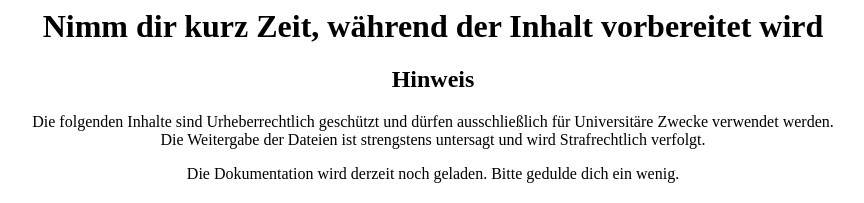
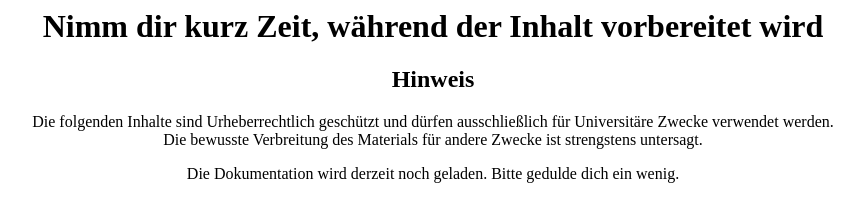
Before and after one commit to oezdem05/DAP1_JavaDoc, a plain HTML site: page index.html in a window 1280 px wide. Shown: the top 203 px of the page, without its empty margins (207-1071 px from the left). Drawn offline with Linux system fonts and the light colour scheme.

Commit message:
Rechtshinweis anpassen
Anpassung des Rechtlichen Hinweises auf die neuen Rahmenbedingungen der JavaDoc

```diff
--- a/index.html
+++ b/index.html
@@ -12,7 +12,7 @@
             </h2>
             <p>
                 Die folgenden Inhalte sind Urheberrechtlich gesch&uuml;tzt und d&uuml;rfen ausschlie&szlig;lich f&uuml;r Universit&auml;re Zwecke verwendet werden.<br />
-                Die Weitergabe der Dateien ist strengstens untersagt und wird Strafrechtlich verfolgt.
+                Die bewusste Verbreitung des Materials f&uuml;r andere Zwecke ist strengstens untersagt.
             </p>
             <p>
                 Die Dokumentation wird derzeit noch geladen. Bitte gedulde dich ein wenig.
```
